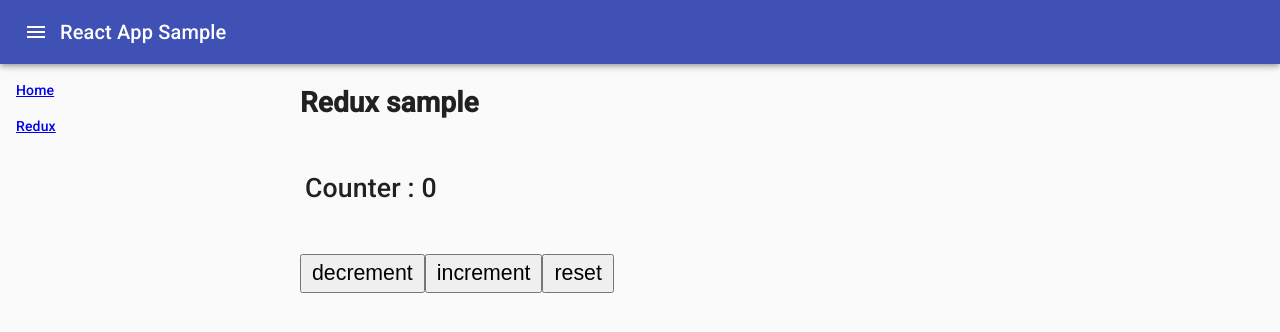
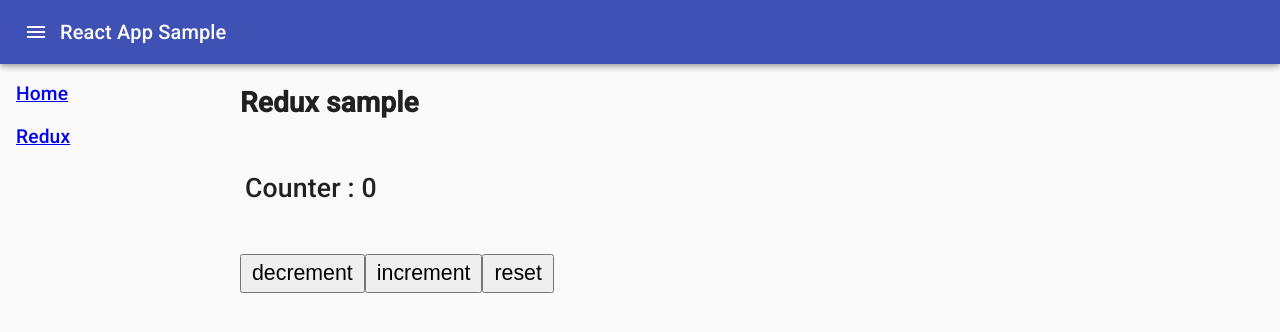
Before and after one commit to youkidkk/react-app-sample, a React (Create React App) app: page /redux in a window 1280 px wide. Shown: the top 332 px of the page. Built offline with nearby package versions, Linux system fonts and the light colour scheme.

Commit message:
ナビゲーションの幅、フォントサイズを変更

```diff
--- a/src/App.js
+++ b/src/App.js
@@ -23,7 +23,8 @@ const useStyles = makeStyles((theme) => ({
     display: "flex",
   },
   nav: {
-    width: 300,
+    width: 240,
+    fontSize: "1.2rem",
   },
   main: {
     flex: 1,
```
